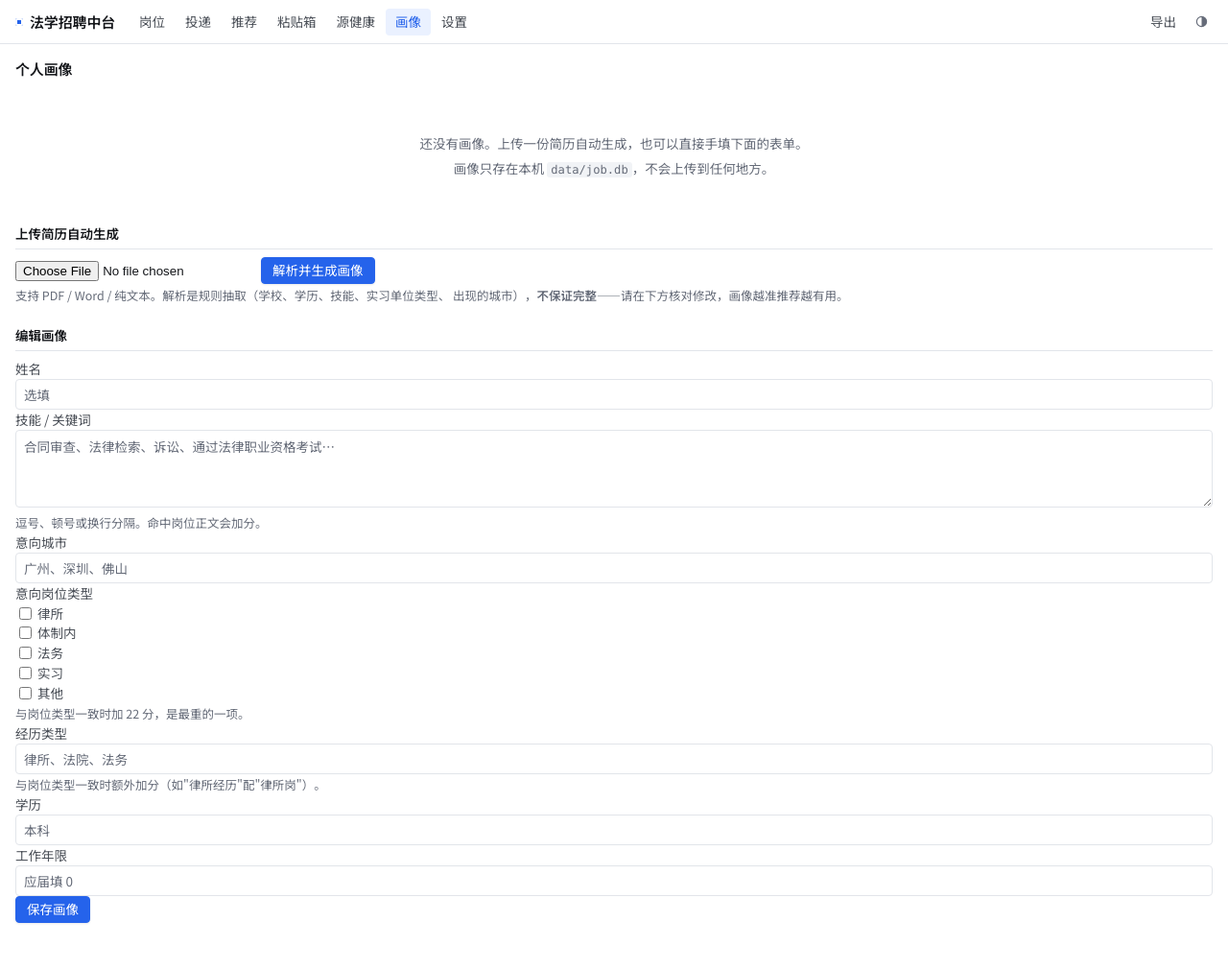
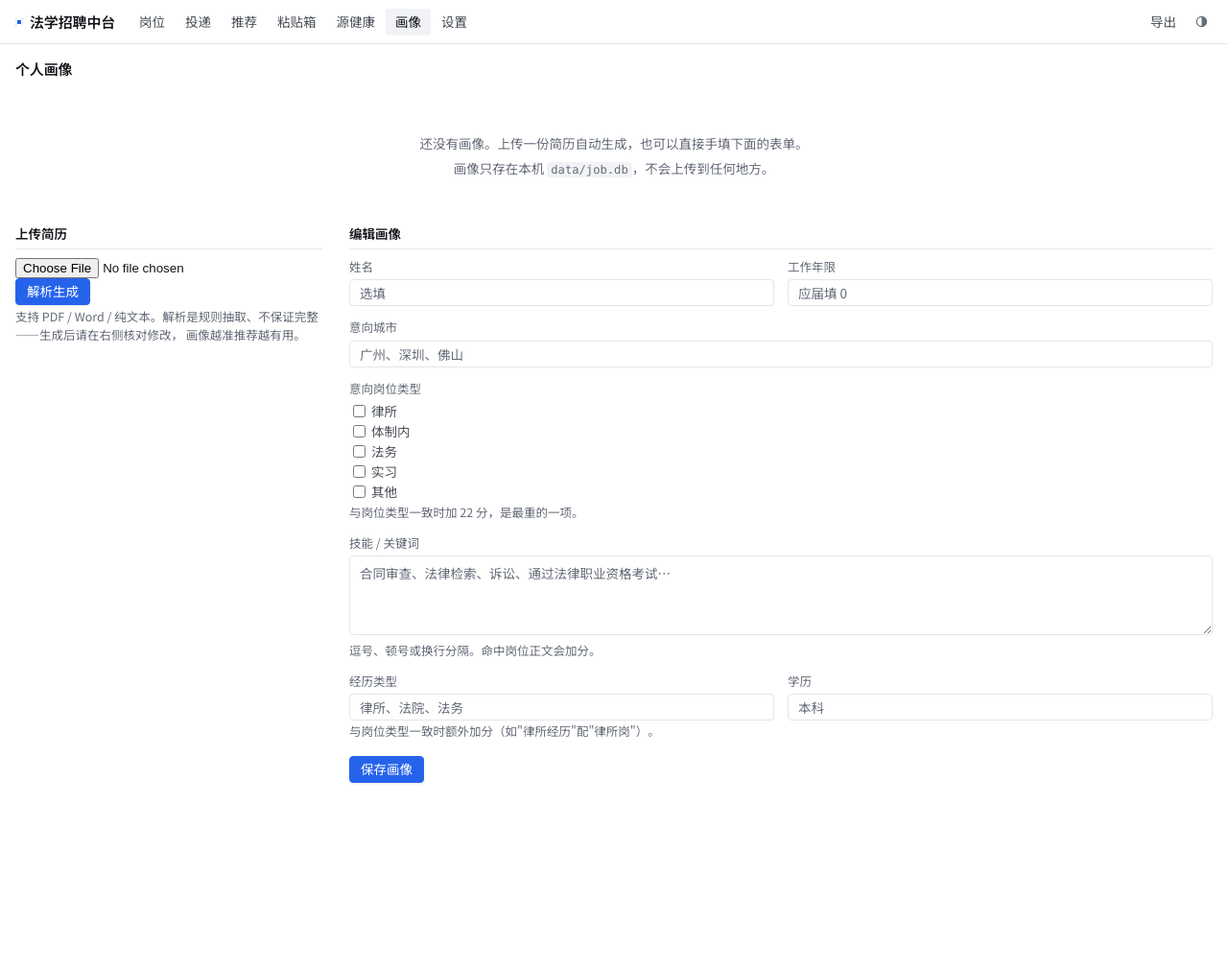
Before and after one commit to 1438388098-glitch/legal-job-tracker, a FastAPI app: page /profile in a window 1280 px wide. Shown: the whole page at 96% size. After the commit the page ends 817 px from the top, so only its background shows below. Run offline with FastAPI, Linux system fonts and the light colour scheme.

Commit message:
style(web): 第 7 轮——设计规范收敛（Linear/Notion 工具风）
规范成文并全站套用：
- 控件高度两档制（28 标准/24 紧凑），input/select 统一 28px+0 10px
- 数字永远中性色，彩色=需要行动的语义；概览选中态改标在标签上
  （'410'常驻蓝色是杂乱感主因）
- 行内按钮默认中性灰 hover 点亮（300 行蓝色'跟踪'是最大噪音源）
- 导航 active 去彩色底改中性；筛选栏面板化形成三层分区
- 下拉框即选即筛，删掉'筛选'按钮
- 画像页重排：左右两栏+编辑表单两列 grid，'系统理解'块折叠，窄屏单列

192 测试全绿；对比度明暗全过；截图核对通过

```diff
--- a/app/web/static/app.js
+++ b/app/web/static/app.js
@@ -112,3 +112,12 @@
     }, 0);
   }, true);
 })();
+
+/* ── 筛选栏即选即筛：下拉框一变就提交，不用再点"筛选" ── */
+(function () {
+  document.querySelectorAll(".filters select").forEach(function (s) {
+    s.addEventListener("change", function () {
+      if (s.form) s.form.submit();
+    });
+  });
+})();
--- a/app/web/static/style.css
+++ b/app/web/static/style.css
@@ -206,7 +206,7 @@ html.theme-anim, html.theme-anim * {
 }
 .nav-a:hover { background: var(--bg-hover); color: var(--fg); text-decoration: none; }
 .nav-a[aria-current="page"] {
-  color: var(--accent); background: var(--accent-soft); font-weight: 500;
+  color: var(--fg); background: var(--bg-inset); font-weight: 500;
 }
 .top-right { margin-left: auto; display: flex; align-items: center; gap: 4px; }
 
@@ -609,8 +614,17 @@ td.num { text-align: right; }
 form.stack { display: flex; flex-direction: column; gap: 12px; max-width: 620px; }
 label { font-size: var(--fs); color: var(--fg-2); }
 label > span { display: block; margin-bottom: 4px; font-size: var(--fs-sm); color: var(--fg-3); }
-input[type="text"], input:not([type]), input[type="url"], select, textarea {
-  width: 100%; padding: 5px 8px;
+/* 控件规范：非 textarea 的输入类控件全站统一 28px 高、0 10px 内边距。
+   高度只允许两种：28（标准）/ 24（紧凑行内，见 button.icon、board 的 ops）。 */
+input[type="text"], input:not([type]), input[type="url"], select {
+  width: 100%; height: 28px; padding: 0 10px;
+  font-family: inherit; font-size: var(--fs);
+  color: var(--fg); background: var(--bg);
+  border: 1px solid var(--line); border-radius: var(--r-sm);
+  transition: border-color var(--dur-1) var(--ease), box-shadow var(--dur-1) var(--ease);
+}
+textarea {
+  width: 100%; padding: 6px 10px;
   font-family: inherit; font-size: var(--fs);
   color: var(--fg); background: var(--bg);
   border: 1px solid var(--line); border-radius: var(--r-sm);
@@ -643,6 +657,23 @@ form.inline { display: inline; margin: 0; }
   margin: 0 0 8px; font-size: var(--fs); font-weight: 600; color: var(--fg);
   padding-bottom: 5px; border-bottom: 1px solid var(--line);
 }
+
+/* 画像页：左（上传+解析结果）右（编辑表单）两栏，窄屏叠回单列 */
+.profile-grid {
+  display: grid; grid-template-columns: minmax(240px, 320px) 1fr;
+  gap: 0 28px; align-items: start;
+}
+.profile-main .field-grid { display: grid; grid-template-columns: 1fr 1fr; gap: 12px 14px; }
+.field { min-width: 0; }
+.field .hint { margin-top: 4px; }
+.field-grid .span2 { grid-column: 1 / -1; }
+.form-actions { display: flex; gap: 8px; align-items: center; margin-top: 4px; }
+@media (max-width: 880px) {
+  .profile-grid { grid-template-columns: 1fr; }
+  .profile-main { margin-top: 22px; }
+  .field-grid { grid-template-columns: 1fr; }
+  .field-grid .span2 { grid-column: auto; }
+}
 .check { display: flex; align-items: center; }
 .check > span { margin: 0; color: var(--fg-2); font-size: var(--fs); }
 .board-empty { grid-column: 1 / -1; border: 1px solid var(--line-soft); border-radius: var(--r); }
--- a/app/web/templates/list.html
+++ b/app/web/templates/list.html
@@ -92,7 +92,7 @@
   {% for k in ['urgent', 'fresh', 'nodeadline', 'bulk'] %}
   {% if q.get(k) %}<input type="hidden" name="{{ k }}" value="{{ q[k] }}">{% endif %}
   {% endfor %}
-  <button class="primary" type="submit">筛选</button>
+  {# 下拉框由 app.js 即选即筛（onchange 提交），不再放"筛选"按钮——少一步操作也少一个视觉元素；搜索框回车提交 #}
   {% if q.get('q') or q.get('job_type') or q.get('city') or q.get('status') or q.get('notice_kind') or q.get('sort') or q.get('fresh') or q.get('nodeadline') or q.get('employment_type') or q.get('rolling') or q.get('urgent') %}
   <a class="reset" href="/">清除</a>
   {% endif %}
--- a/app/web/templates/profile.html
+++ b/app/web/templates/profile.html
@@ -3,6 +3,7 @@
 {% block content %}
 <div class="page-head">
   <h1>个人画像</h1>
+  {% if prof %}<span class="meta">来源：{{ prof['source_file'] or '手动填写' }}</span>{% endif %}
   <span class="spacer"></span>
   {% if prof %}<a class="meta" href="/recommend">看推荐岗位 →</a>{% endif %}
 </div>
@@ -23,37 +24,59 @@
 </div>
 {% endif %}
 
+<div class="profile-grid">
+  <div class="profile-side">
     <div class="section first">
-  <h2>上传简历自动生成</h2>
+      <h2>上传简历</h2>
       <form method="post" action="/profile/upload" enctype="multipart/form-data" class="row-form">
         <input type="file" name="file" accept=".pdf,.docx,.txt,.md">
-    <button class="primary" type="submit">解析并生成画像</button>
+        <button class="primary" type="submit">解析生成</button>
       </form>
       <p class="hint">
-    支持 PDF / Word / 纯文本。解析是规则抽取（学校、学历、技能、实习单位类型、
-    出现的城市），<b>不保证完整</b>——请在下方核对修改，画像越准推荐越有用。
-    {% if prof and prof['source_file'] %}当前来源：{{ prof['source_file'] }}{% endif %}
+        支持 PDF / Word / 纯文本。解析是规则抽取、不保证完整——生成后请在右侧核对修改，
+        画像越准推荐越有用。
       </p>
     </div>
 
+    {% if prof and (prof['skills'] or prof['experiences'] or prof['cities']) %}
     <div class="section">
+      <h2>系统解析结果</h2>
+      <dl class="kv">
+        <dt>技能</dt><dd>{{ (prof['skills'] or [])|join('、') or '—' }}</dd>
+        <dt>经历</dt><dd>{{ (prof['experiences'] or [])|map(attribute='kind')|join('、') or '—' }}</dd>
+        <dt>意向城市</dt><dd>{{ (prof['cities'] or [])|join('、') or '—' }}</dd>
+        <dt>意向类型</dt><dd>{{ (prof['job_types'] or [])|join('、') or '—' }}</dd>
+      </dl>
+      <details class="snap-raw">
+        <summary>实际参与打分的词（{{ (prof['keywords'] or [])|length }} 个）</summary>
+        <p class="hint">{{ (prof['keywords'] or [])|join('、') or '—' }}。
+          觉得推荐不准时，多半是这里需要调整。</p>
+      </details>
+    </div>
+    {% endif %}
+  </div>
+
+  <div class="profile-main">
+    <div class="section first">
       <h2>编辑画像</h2>
-  <form method="post" action="/profile" class="form-page">
+      <form method="post" action="/profile" class="field-grid">
         <div class="field">
-      <label>姓名</label>
+          <label><span>姓名</span>
             <input type="text" name="name" value="{{ prof['name'] if prof else '' }}" placeholder="选填">
+          </label>
         </div>
         <div class="field">
-      <label>技能 / 关键词</label>
-      <textarea name="skills" rows="3" placeholder="合同审查、法律检索、诉讼、通过法律职业资格考试…">{{ (prof['skills'] or [])|join('、') if prof else '' }}</textarea>
-      <span class="hint">逗号、顿号或换行分隔。命中岗位正文会加分。</span>
+          <label><span>工作年限</span>
+            <input type="text" name="years" value="{{ prof['years'] if prof and prof['years'] is not none else '' }}" placeholder="应届填 0">
+          </label>
         </div>
-    <div class="field">
-      <label>意向城市</label>
+        <div class="field span2">
+          <label><span>意向城市</span>
             <input type="text" name="cities" value="{{ (prof['cities'] or [])|join('、') if prof else '' }}" placeholder="广州、深圳、佛山">
+          </label>
         </div>
-    <div class="field">
-      <label>意向岗位类型</label>
+        <div class="field span2">
+          <label><span>意向岗位类型</span></label>
           <div class="checks">
             {% set chosen = (prof['job_types'] or []) if prof else [] %}
             {% for val, label in job_types %}
@@ -65,38 +88,30 @@
           </div>
           <span class="hint">与岗位类型一致时加 22 分，是最重的一项。</span>
         </div>
+        <div class="field span2">
+          <label><span>技能 / 关键词</span>
+            <textarea name="skills" rows="3" placeholder="合同审查、法律检索、诉讼、通过法律职业资格考试…">{{ (prof['skills'] or [])|join('、') if prof else '' }}</textarea>
+          </label>
+          <span class="hint">逗号、顿号或换行分隔。命中岗位正文会加分。</span>
+        </div>
         <div class="field">
-      <label>经历类型</label>
+          <label><span>经历类型</span>
             <input type="text" name="experiences" value="{{ (prof['experiences'] or [])|map(attribute='kind')|join('、') if prof else '' }}"
                    placeholder="律所、法院、法务">
+          </label>
           <span class="hint">与岗位类型一致时额外加分（如"律所经历"配"律所岗"）。</span>
         </div>
         <div class="field">
-      <label>学历</label>
+          <label><span>学历</span>
             <input type="text" name="education" value="{{ (prof['education'] or [])|map(attribute='degree')|join('、') if prof else '' }}" placeholder="本科">
+          </label>
         </div>
-    <div class="field">
-      <label>工作年限</label>
-      <input type="text" name="years" value="{{ prof['years'] if prof and prof['years'] is not none else '' }}" placeholder="应届填 0">
-    </div>
-    <div class="form-actions">
+        <div class="form-actions span2">
           <button class="primary" type="submit">保存画像</button>
           {% if prof %}<a class="btn" href="/recommend">看推荐岗位</a>{% endif %}
         </div>
       </form>
     </div>
-
-{% if prof and (prof['skills'] or prof['experiences'] or prof['cities']) %}
-<div class="section">
-  <h2>系统理解到的画像</h2>
-  <dl class="kv">
-    <dt>技能</dt><dd>{{ (prof['skills'] or [])|join('、') or '—' }}</dd>
-    <dt>经历</dt><dd>{{ (prof['experiences'] or [])|map(attribute='kind')|join('、') or '—' }}</dd>
-    <dt>意向城市</dt><dd>{{ (prof['cities'] or [])|join('、') or '—' }}</dd>
-    <dt>意向类型</dt><dd>{{ (prof['job_types'] or [])|join('、') or '—' }}</dd>
-    <dt>匹配用词</dt><dd class="dim">{{ (prof['keywords'] or [])|join('、') or '—' }}</dd>
-  </dl>
-  <p class="hint">最后一项是实际参与打分的词。觉得推荐不准时，多半是这里需要调整。</p>
   </div>
-{% endif %}
+</div>
 {% endblock %}
```
Also changed, not shown: other parts of app/web/static/style.css (+20 -13 lines), docs/iterations.md (+27 -0 lines). Lines whose indentation alone changed are shown as unchanged.
